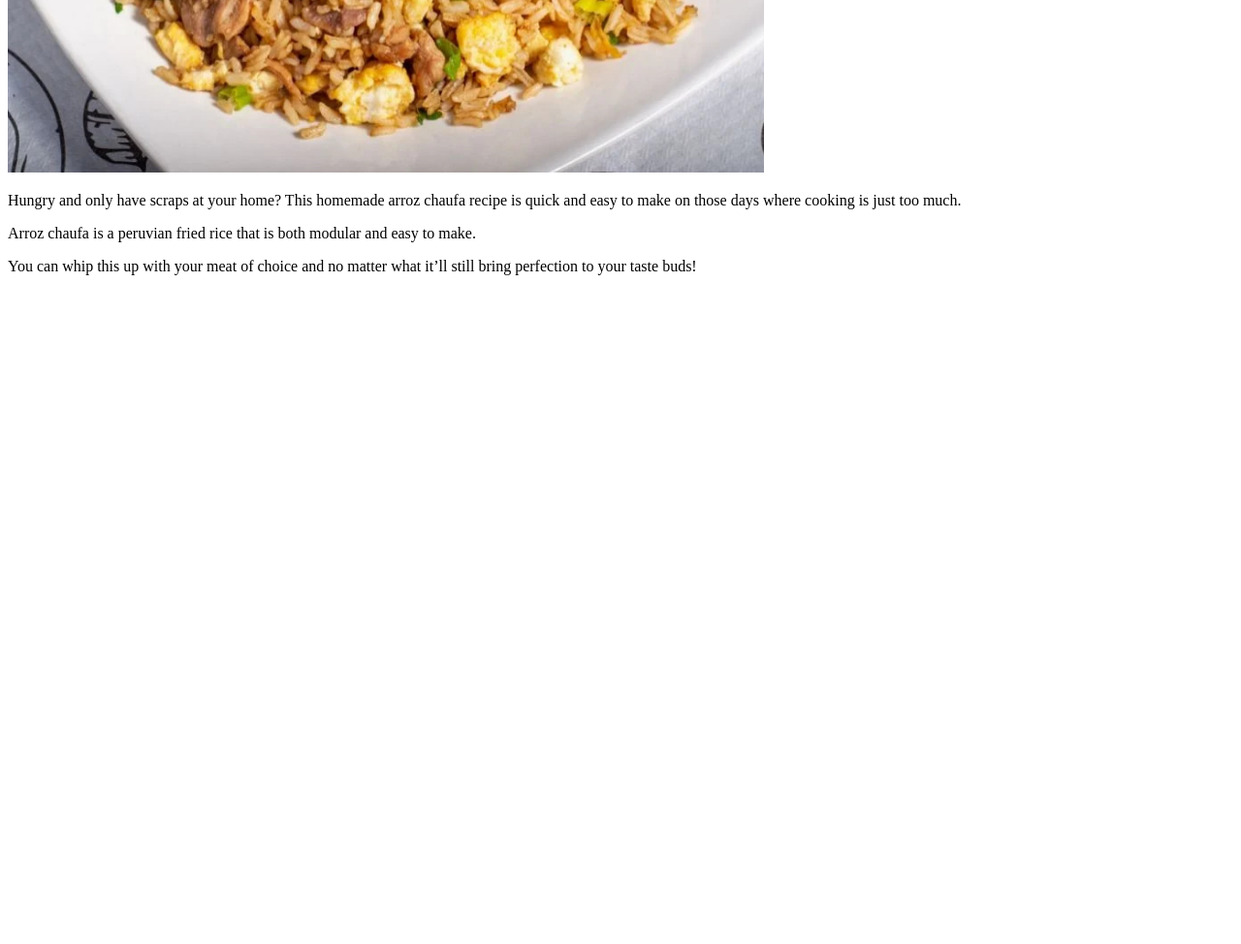
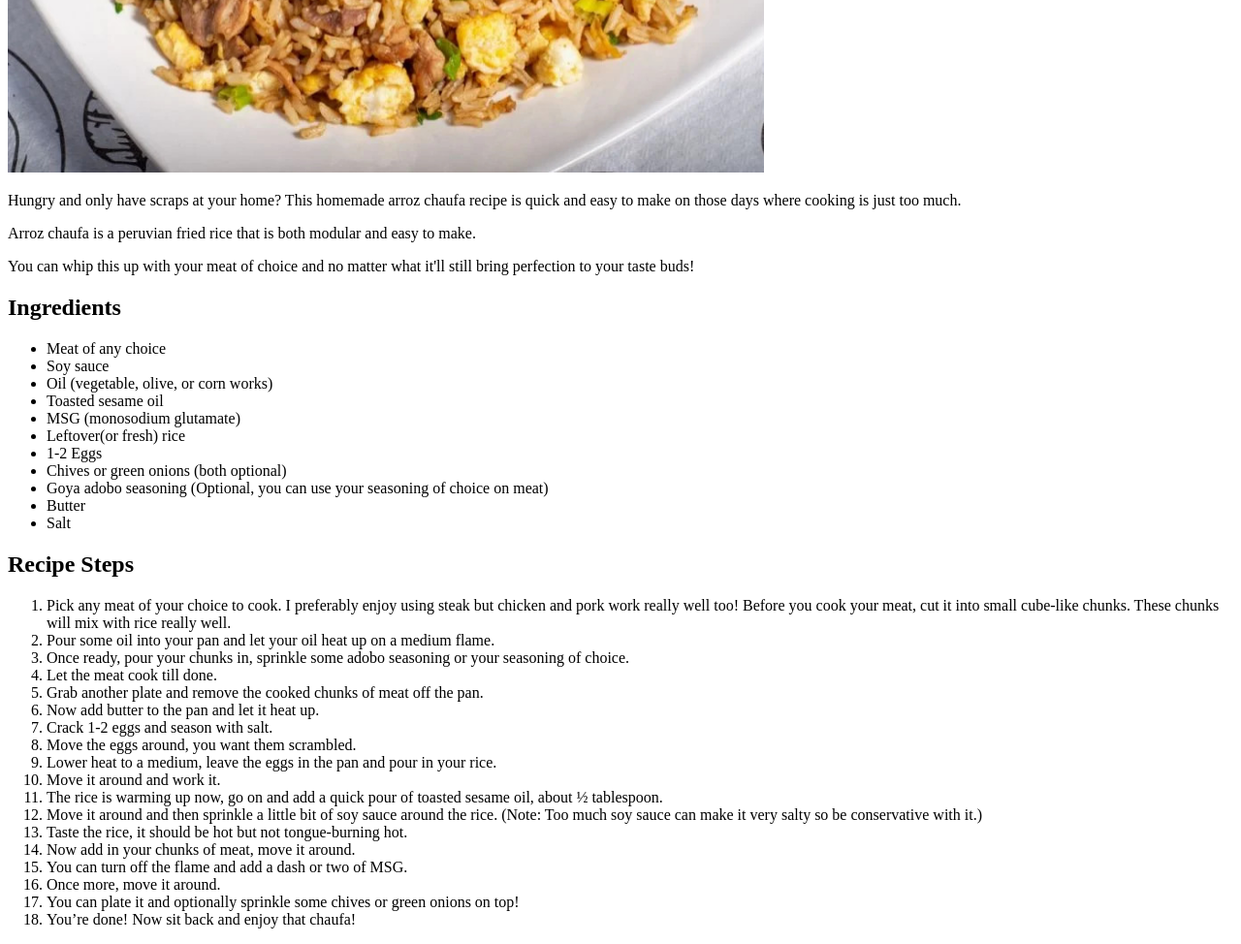
Before and after one commit to JoyceOnGitHub/odin-recipes, a plain HTML site: page recipes/friedrice.html in a window 1280 px wide. Shown: the part 542-1516 px from the top of the page at 97% size. Before the commit the page ends 842 px from the top, so only its background shows below. Drawn offline with Linux system fonts and the light colour scheme.

Commit message:
Add fried rice recipe to index
Add ingredients and recipe steps to fried rice recipe

Fix element header on soup recipe

Adjust the text organization on soup recipe

```diff
--- a/recipes/friedrice.html
+++ b/recipes/friedrice.html
@@ -10,10 +10,46 @@
         <img src="../imgs/rice.jpg" alt="Golden fried rice with egg mixed in, topped with chives" width="780" height="640">
 
         <p>Hungry and only have scraps at your home? This homemade arroz chaufa recipe is quick and easy to make on those days where cooking is just too much.</p>
+        <p>Arroz chaufa is a peruvian fried rice that is both modular and easy to make.</p>
+        <p>You can whip this up with your meat of choice and no matter what it'll still bring perfection to your taste buds!</p>
 
-        <p>Arroz chaufa is a peruvian fried rice that is both modular and easy to make.</p>
+        <h2>Ingredients</h2>
+        <ul>
+            <li>Meat of any choice</li>
+            <li>Soy sauce</li>
+            <li>Oil (vegetable, olive, or corn works)</li>
+            <li>Toasted sesame oil</li>
+            <li>MSG (monosodium glutamate)</li>
+            <li>Leftover(or fresh) rice</li>
+            <li>1-2 Eggs</li>
+            <li>Chives or green onions (both optional)</li>
+            <li>Goya adobo seasoning (Optional, you can use your seasoning of choice on meat)</li>
+            <li>Butter</li>
+            <li>Salt</li>
+        </ul>
 
-        <p>You can whip this up with your meat of choice and no matter what it’ll still bring perfection to your taste buds!</p>
+        <h2>Recipe Steps</h2>
+        <ol>
+            <li>Pick any meat of your choice to cook. I preferably enjoy using steak but chicken and pork work really well too! Before you cook your meat, cut it into small cube-like chunks. These chunks will mix with rice really well.</li>
+            <li>Pour some oil into your pan and let your oil heat up on a medium flame.</li>
+            <li>Once ready, pour your chunks in, sprinkle some adobo seasoning or your seasoning of choice.</li>
+            <li>Let the meat cook till done.</li>
+            <li>Grab another plate and remove the cooked chunks of meat off the pan.</li>
+            <li>Now add butter to the pan and let it heat up.</li>
+            <li>Crack 1-2 eggs and season with salt.</li>
+            <li>Move the eggs around, you want them scrambled.</li>
+            <li>Lower heat to a medium, leave the eggs in the pan and pour in your rice.</li>
+            <li>Move it around and work it.</li>
+            <li>The rice is warming up now, go on and add a quick pour of toasted sesame oil, about ½ tablespoon.</li>
+            <li>Move it around and then sprinkle a little bit of soy sauce around the rice. (Note: Too much soy sauce can make it very salty so be conservative with it.)</li>
+            <li>Taste the rice, it should be hot but not tongue-burning hot.</li>
+            <li>Now add in your chunks of meat, move it around.</li>
+            <li>You can turn off the flame and add a dash or two of MSG.</li>
+            <li>Once more, move it around.</li>
+            <li>You can plate it and optionally sprinkle some chives or green onions on top!</li>
+            <li>You’re done! Now sit back and enjoy that chaufa!</li>
+        </ol>
+
     </body>
 
 </html>
```
Also changed, not shown: index.html (+1 -0 lines), recipes/momschickensoup.html (+1 -2 lines).
